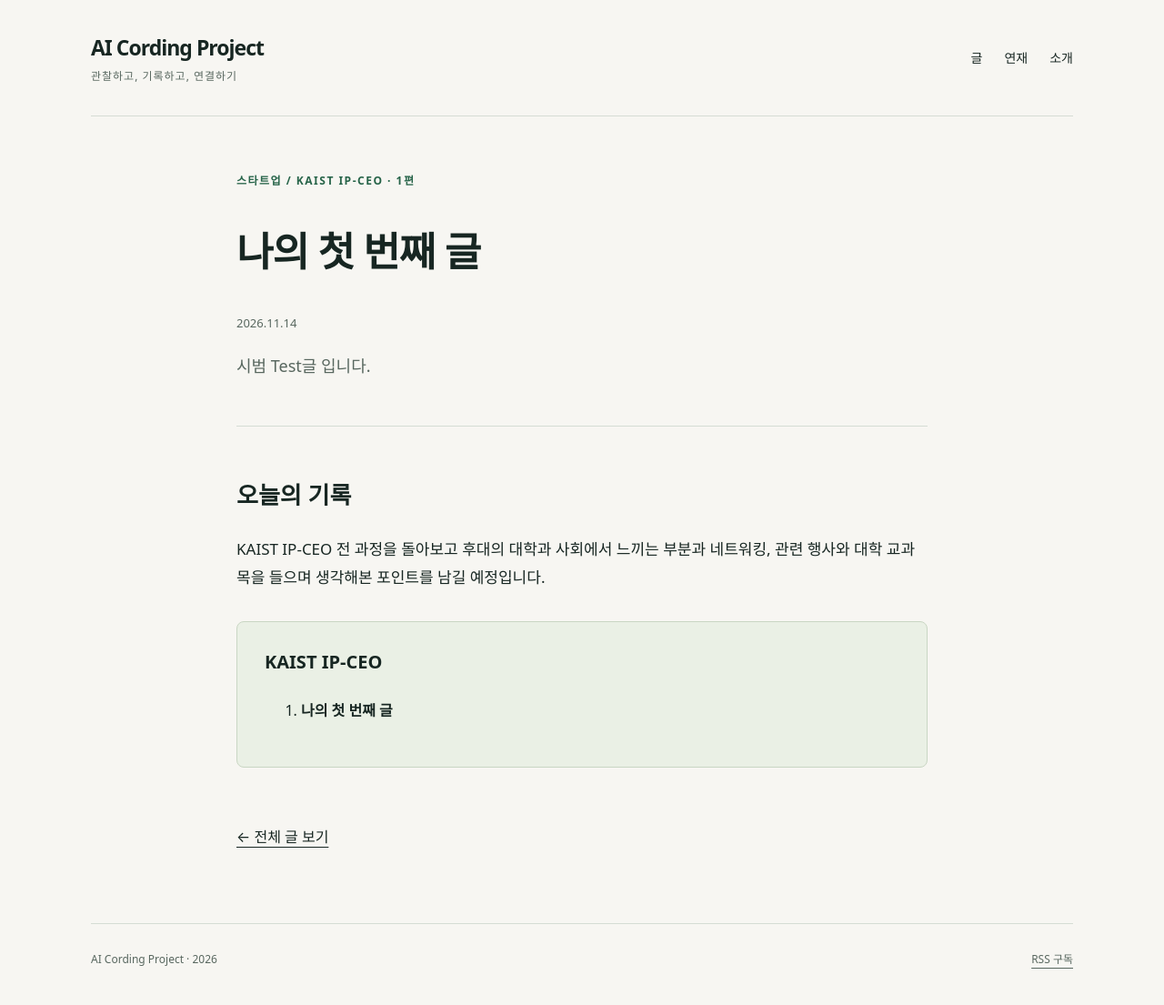
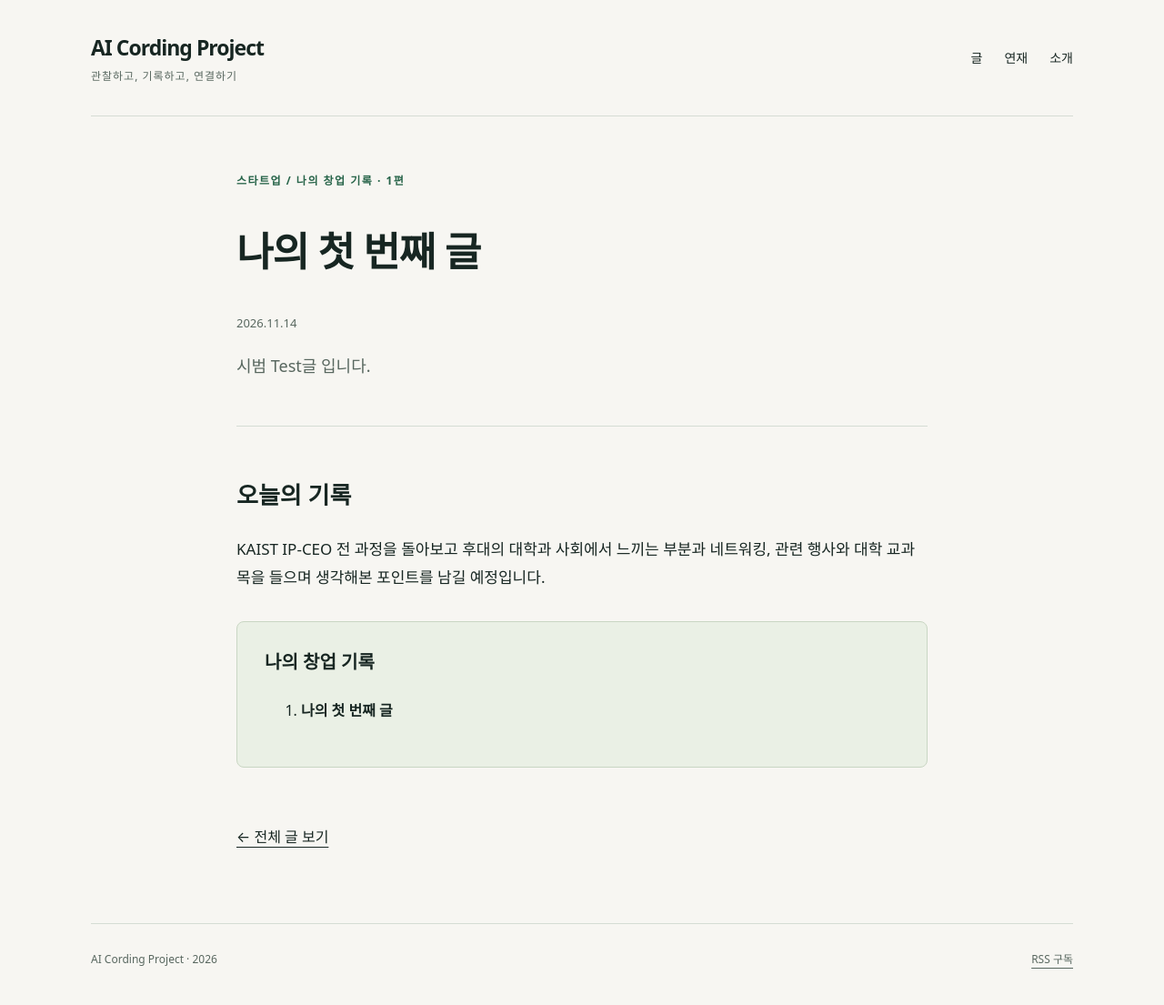
Before and after one commit to yoondyedu/yoondyedu.github.io, a Jekyll site: the page built from _posts/2026-11-14-first-post.md, in a window 1280 px wide. Shown: the whole page at 91% size. Built offline with Jekyll 4.4.1, drawn with Linux system fonts in a browser that asks for light colours.

Commit message:
Update 2026-11-14-first-post.md

```diff
--- a/_posts/2026-11-14-first-post.md
+++ b/_posts/2026-11-14-first-post.md
@@ -3,7 +3,7 @@ layout: post
 title: "나의 첫 번째 글"
 date: 2026-11-14 09:00:00 +0900
 category: 스타트업
-series: "KAIST IP-CEO"
+series: "나의 창업 기록"
 series_order: 1
 description: "시범 Test글 입니다."
 ---
```
